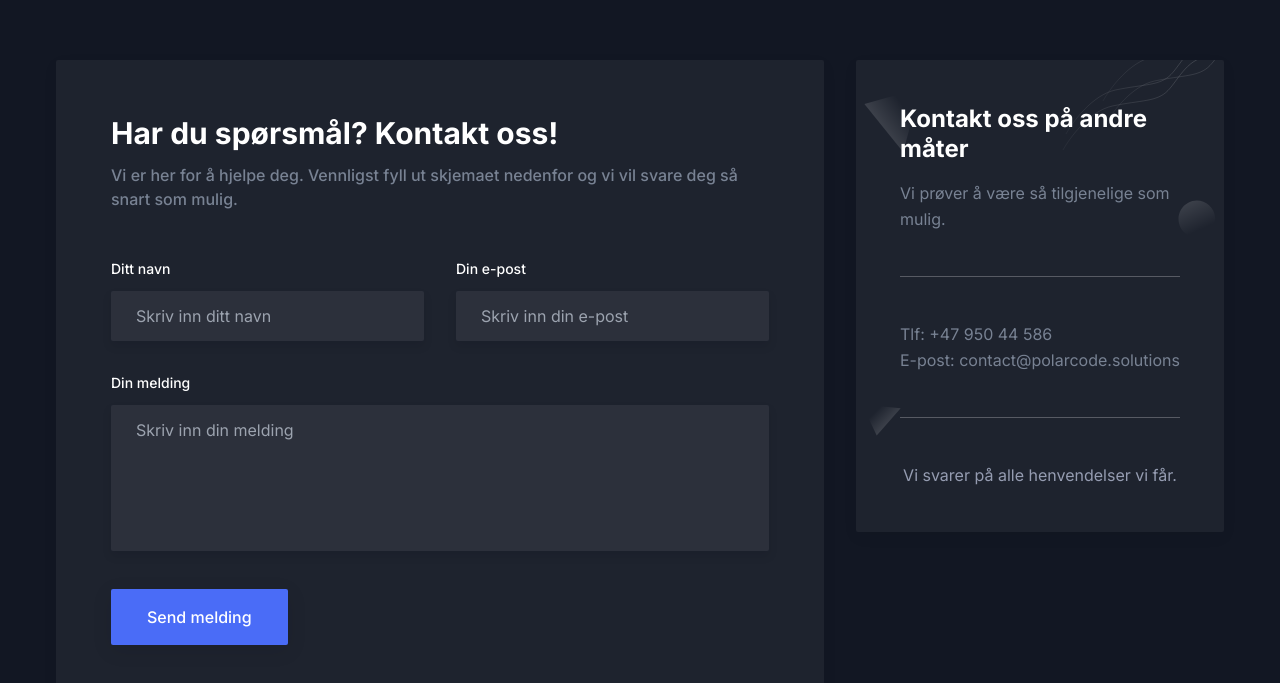
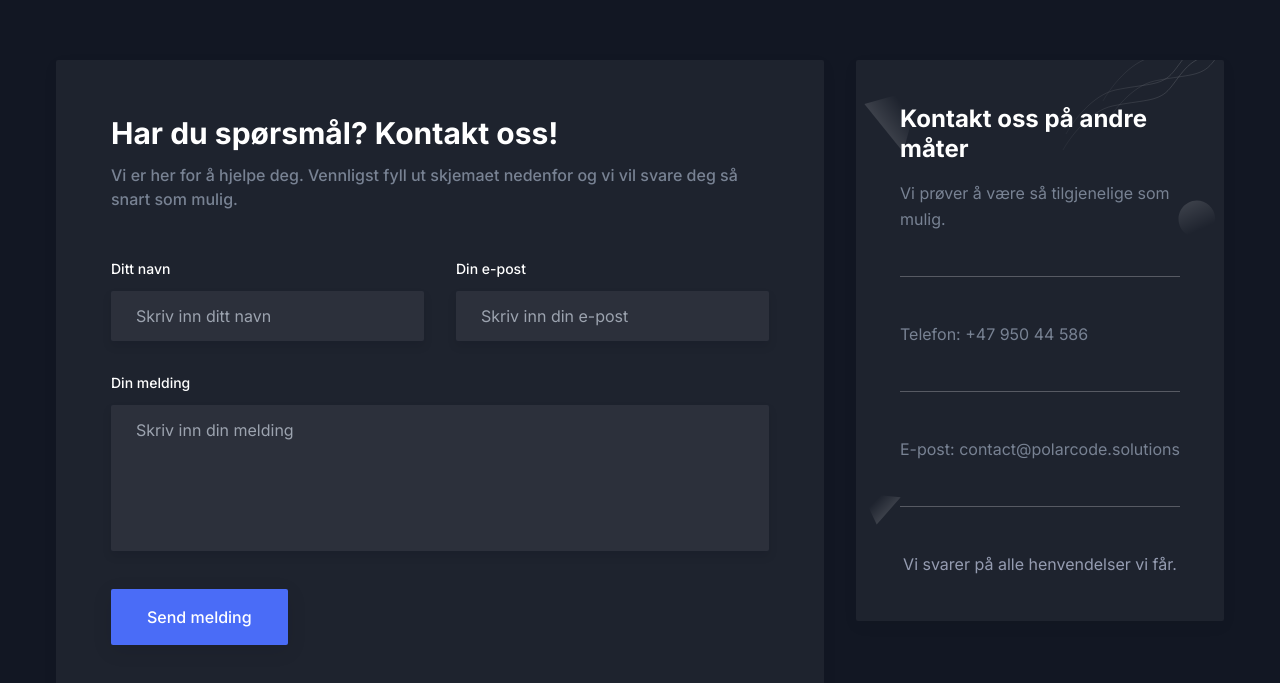
Before and after one commit to PolarCodeSolutions/polarCS-website-react, a Next.js app: page / in a window 1280 px wide. Shown: the part 3160-3843 px from the top of the page. Built offline with nearby package versions, Linux system fonts and the light colour scheme.

Commit message:
update bug

```diff
--- a/src/components/Contact/NewsLatterBox.tsx
+++ b/src/components/Contact/NewsLatterBox.tsx
@@ -15,9 +15,12 @@ const NewsLatterBox = () => {
       </p>
       <div>
       <p className="mb-11 border-b border-body-color border-opacity-25 pb-11 text-base leading-relaxed text-body-color dark:border-white dark:border-opacity-25">
-        Tlf: +47 950 44 586<br></br>
-        E-post: contact@polarcode.solutions
+        Telefon: +47 950 44 586
+
       </p>
+      <p className="mb-11 border-b border-body-color border-opacity-25 pb-11 text-base leading-relaxed text-body-color dark:border-white dark:border-opacity-25">
+      E-post: contact@polarcode.solutions
+        </p>
         <p className="text-center text-base leading-relaxed text-body-color dark:text-body-color-dark">
           Vi svarer på alle henvendelser vi får.
         </p>
```
